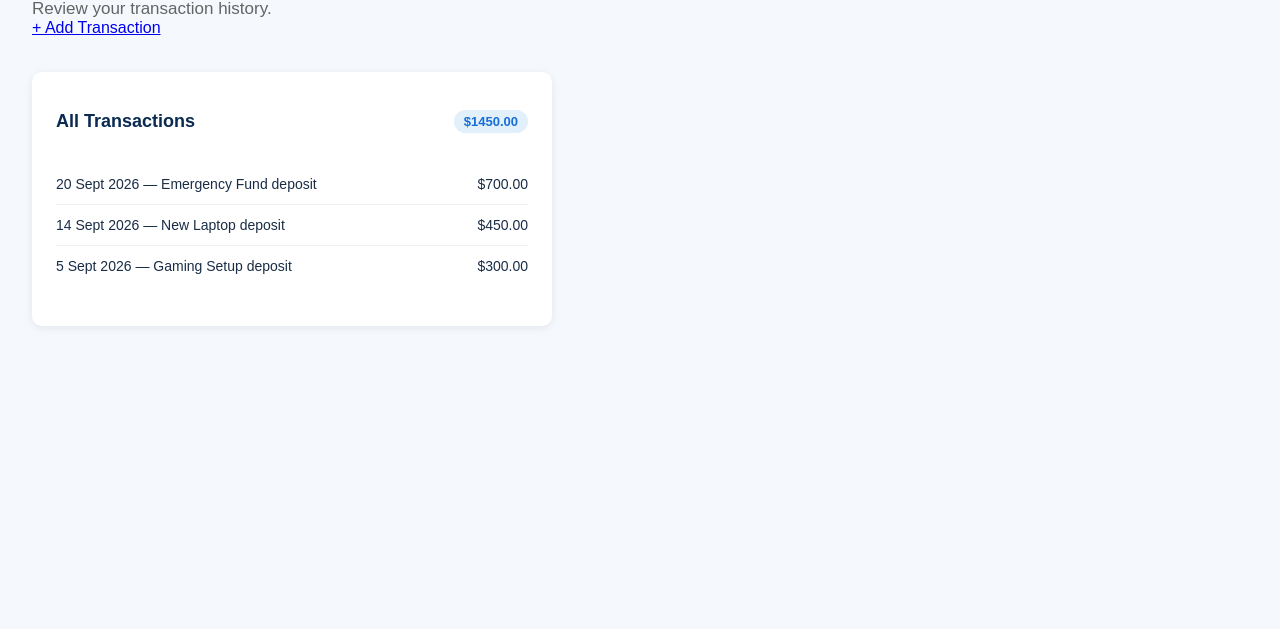
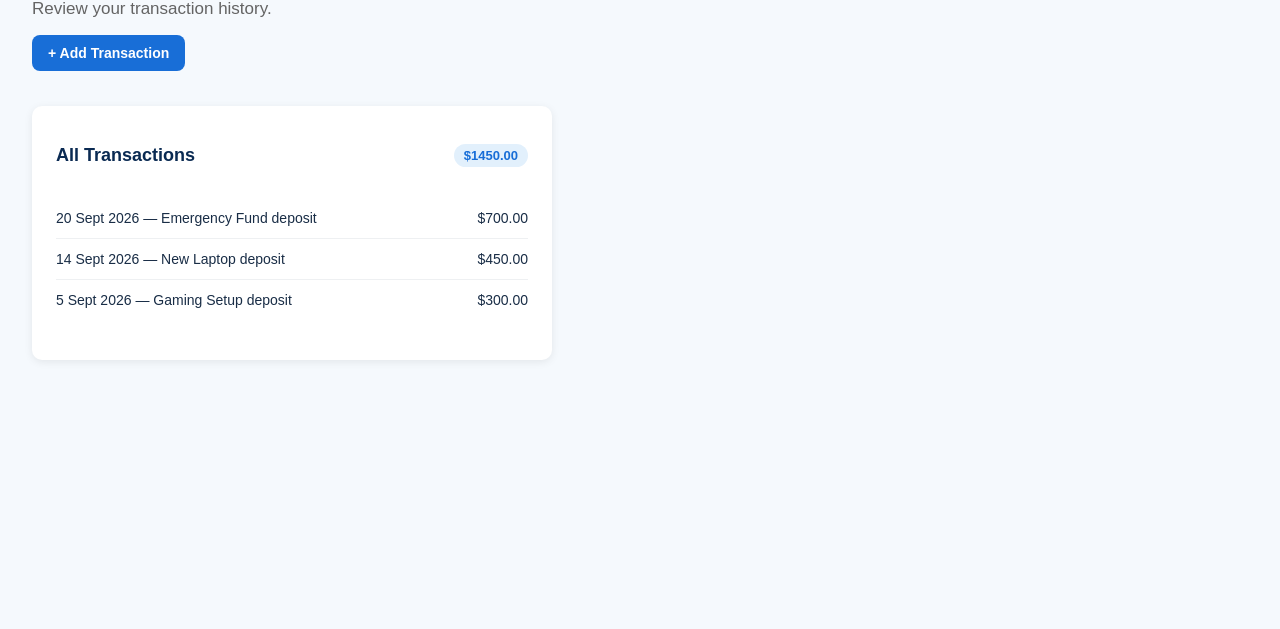
Before and after one commit to Devops2engineer/Expenses-Tracker, a plain HTML site: page transactions.html in a window 1280 px wide. Shown: the part 171-800 px from the top of the page. Drawn offline with nearby package versions, Linux system fonts and the light colour scheme; files whose address does not match are found by name.

Commit message:
Style page action buttons

```diff
--- a/style.css
+++ b/style.css
@@ -2391,3 +2391,21 @@ a:focus-visible {
     font-size: 14px;
     padding: 20px 0;
 }
+
+/* ===== Page action buttons (Elina) ===== */
+
+.page-action-btn {
+    display: inline-block;
+    margin-top: 16px;
+    padding: 10px 16px;
+    background-color: rgb(24, 110, 215);
+    color: white;
+    border-radius: 8px;
+    text-decoration: none;
+    font-size: 14px;
+    font-weight: 600;
+}
+
+.page-action-btn:hover {
+    background-color: rgb(12, 88, 185);
+}
```
